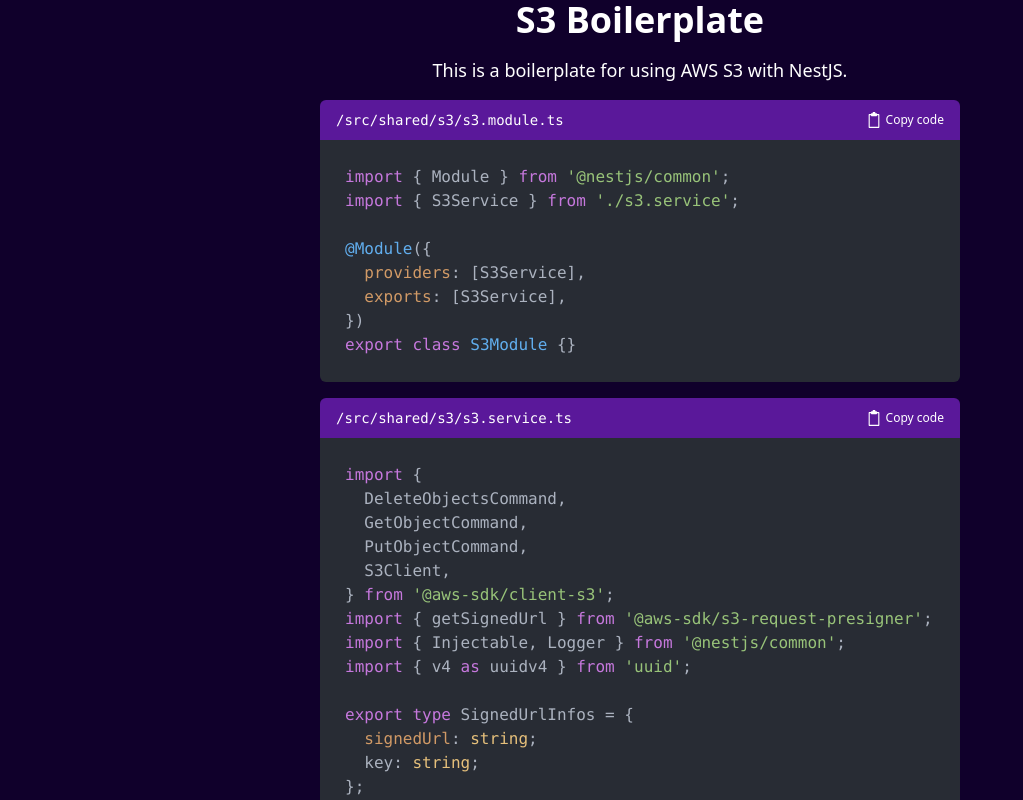
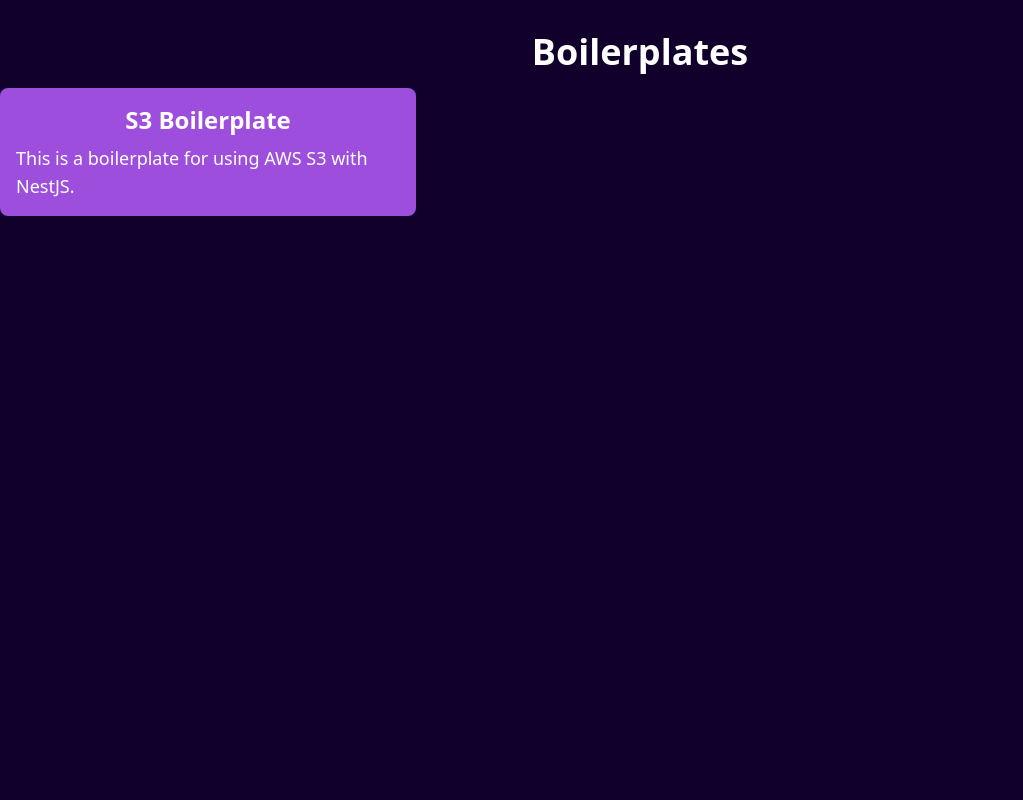
Before and after one commit to Rukkyaa/boilerplates, a Next.js app in the folder apps/web/: page / in a window 1280 px wide. Shown: the top 800 px of the page, without its empty margins (0-1023 px from the left). Built offline with nearby package versions, Linux system fonts and the light colour scheme.

Commit message:
feat: add the s3 boilerplate

```diff
--- a/apps/web/app/boilerplates/s3/page.tsx
+++ b/apps/web/app/boilerplates/s3/page.tsx
@@ -1,10 +1,10 @@
-import { s3ModuleCode } from "../../codes/s3-module.code";
-import { s3ServiceCode } from "../../codes/s3-service.code";
+import { s3ModuleCode } from "../../codes/s3/s3-module.code";
+import { s3ServiceCode } from "../../codes/s3/s3-service.code";
 import CodeBlock from "../../components/CodeBlock";
 
 export default function S3Boilerplate() {
   return (
-    <div className="my-[2rem] flex flex-col items-center gap-y-[1.5rem]">
+    <div className="flex flex-col items-center gap-y-[1.5rem]">
       <h1 className="text-4xl font-bold text-white">S3 Boilerplate</h1>
       <p className="text-lg text-white">
         This is a boilerplate for using AWS S3 with NestJS.
--- a/apps/web/app/layout.tsx
+++ b/apps/web/app/layout.tsx
@@ -13,7 +13,7 @@
 }>) {
   return (
     <html lang="en">
-      <body className="bg-[#10002b]">{children}</body>
+      <body className="bg-[#10002b] my-[2rem]">{children}</body>
     </html>
   );
 }
--- a/apps/web/app/page.tsx
+++ b/apps/web/app/page.tsx
@@ -1,24 +1,18 @@
-import { s3ModuleCode } from "./codes/s3-module.code";
-import { s3ServiceCode } from "./codes/s3-service.code";
-import CodeBlock from "./components/CodeBlock";
-
 export default function Home() {
   return (
-    <div className="bg-[#10002b] flex flex-col items-center gap-y-[1rem]">
-      <h1 className="text-4xl font-bold text-white">S3 Boilerplate</h1>
-      <p className="text-lg text-white">
-        This is a boilerplate for using AWS S3 with NestJS.
-      </p>
-      <CodeBlock
-        code={s3ModuleCode}
-        filename="/src/shared/s3/s3.module.ts"
-        language="typescript"
-      />
-      <CodeBlock
-        code={s3ServiceCode}
-        filename="/src/shared/s3/s3.service.ts"
-        language="typescript"
-      />
+    <div className="flex flex-col items-center gap-y-[1rem]">
+      <h1 className="text-4xl font-bold text-white">Boilerplates</h1>
+      <div className="grid grid-cols-1 md:grid-cols-2 lg:grid-cols-3 gap-y-[1rem] gap-x-[1rem]">
+        <a
+          href="/boilerplates/s3"
+          className="flex flex-col items-center gap-y-[0.5rem] rounded-lg p-[1rem] text-white bg-[#9d4edd] hover:bg-[#c77dff]"
+        >
+          <div className="text-2xl font-bold">S3 Boilerplate</div>
+          <p className="text-lg">
+            This is a boilerplate for using AWS S3 with NestJS.
+          </p>
+        </a>
+      </div>
     </div>
   );
 }
```
Also changed, not shown: apps/web/app/codes/s3/s3-module.code.ts (renamed from apps/web/app/codes/s3-module.code.ts), apps/web/app/codes/s3/s3-service.code.ts (renamed from apps/web/app/codes/s3-service.code.ts).
